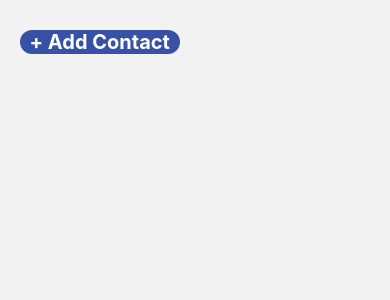
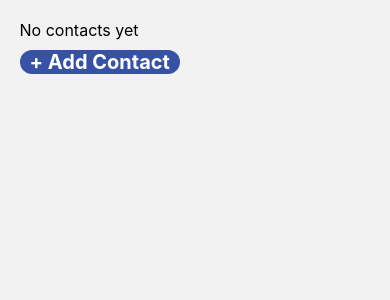
Before and after one commit to TheMrPizza/Withem-Agent, a React Native app: screen /contacts-page in a window 390 px wide. Shown: the top 300 px of the page. Built offline with nearby package versions, Linux system fonts and the light colour scheme.

Commit message:
Fixed ContactsPage

```diff
--- a/pages/ContactsPage/ContactsPage.js
+++ b/pages/ContactsPage/ContactsPage.js
@@ -2,7 +2,7 @@ import React, { useState } from 'react';
 import { ListItem, TextInput, Button} from '@react-native-material/core';
 import { StyleSheet, Text, TouchableOpacity, View } from 'react-native';
 
-const ContactsPage = () => {
+const ContactsPage = ({navigation}) => {
 	const [contacts, setContacts] = useState([]);
 	const [isEditor, setIsEditor] = useState(false);
 
@@ -21,12 +21,21 @@ const ContactsPage = () => {
 		toggleEditor();
 	};
 
+	const onDone = () => {
+		navigation.navigate('idle-page');
+	};
+
 	return (
 		<View style={styles.container}>
+			<View>
 			{
-				contacts.map(({name, phoneNumber}) => (
-					<ListItem key={phoneNumber} title={name} secondaryText={phoneNumber} />
-				))
+				contacts.length > 0 ? (
+					contacts.map(({name, phoneNumber}) => (
+						<ListItem key={phoneNumber} title={name} secondaryText={phoneNumber} />
+					))
+				) : (
+					<Text style={{fontSize: 16}}>No contacts yet</Text>
+				)
 			}
 
 			{
@@ -72,15 +81,30 @@ const ContactsPage = () => {
 					</TouchableOpacity>
 				)
 			}
+			</View>
+
+			<View style={{alignItems: 'center', width: '100%'}}>
+				<Button
+					title="Done!"
+					onPress={onDone}
+					uppercase={false}
+					color='#3651a5'
+					style={styles.doneButton}
+					disabled={contacts.length === 0}
+				/>
+			</View>
 		</View>
 	)
 };
 
 const styles = StyleSheet.create({
 	container: {
+		flex: 1,
 		width: '90%',
+		marginBottom: 20,
 		alignSelf: 'center',
-		paddingTop: 20
+		paddingTop: 20,
+		justifyContent: 'space-between'
 	},
 	textInputs: {
 		flexDirection: 'row',
@@ -105,6 +129,9 @@ const styles = StyleSheet.create({
 		fontSize: 20,
 		color: 'white',
 		fontWeight: 'bold'
+	},
+	doneButton: {
+		width: '60%'
 	}
 });
 
```
